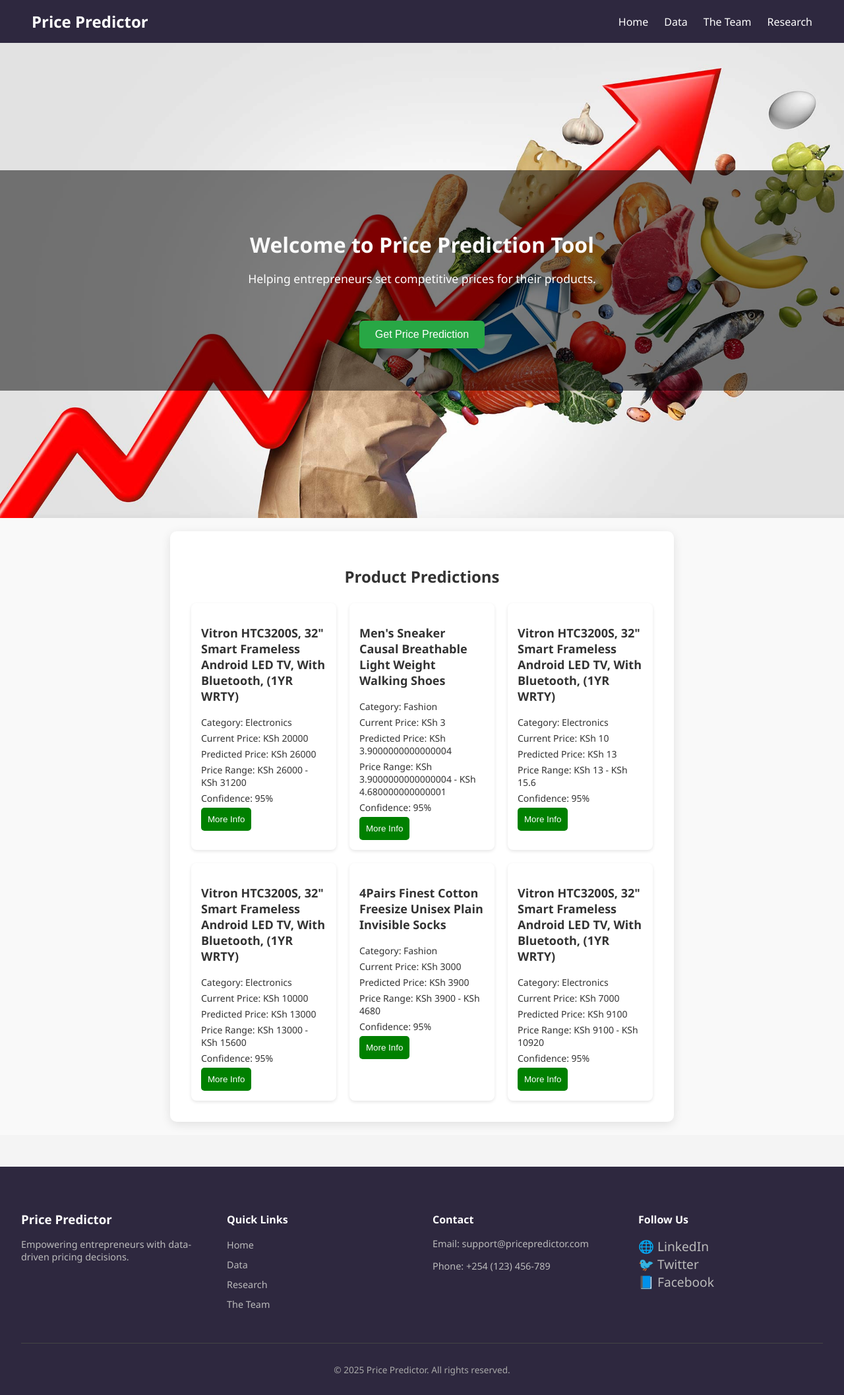
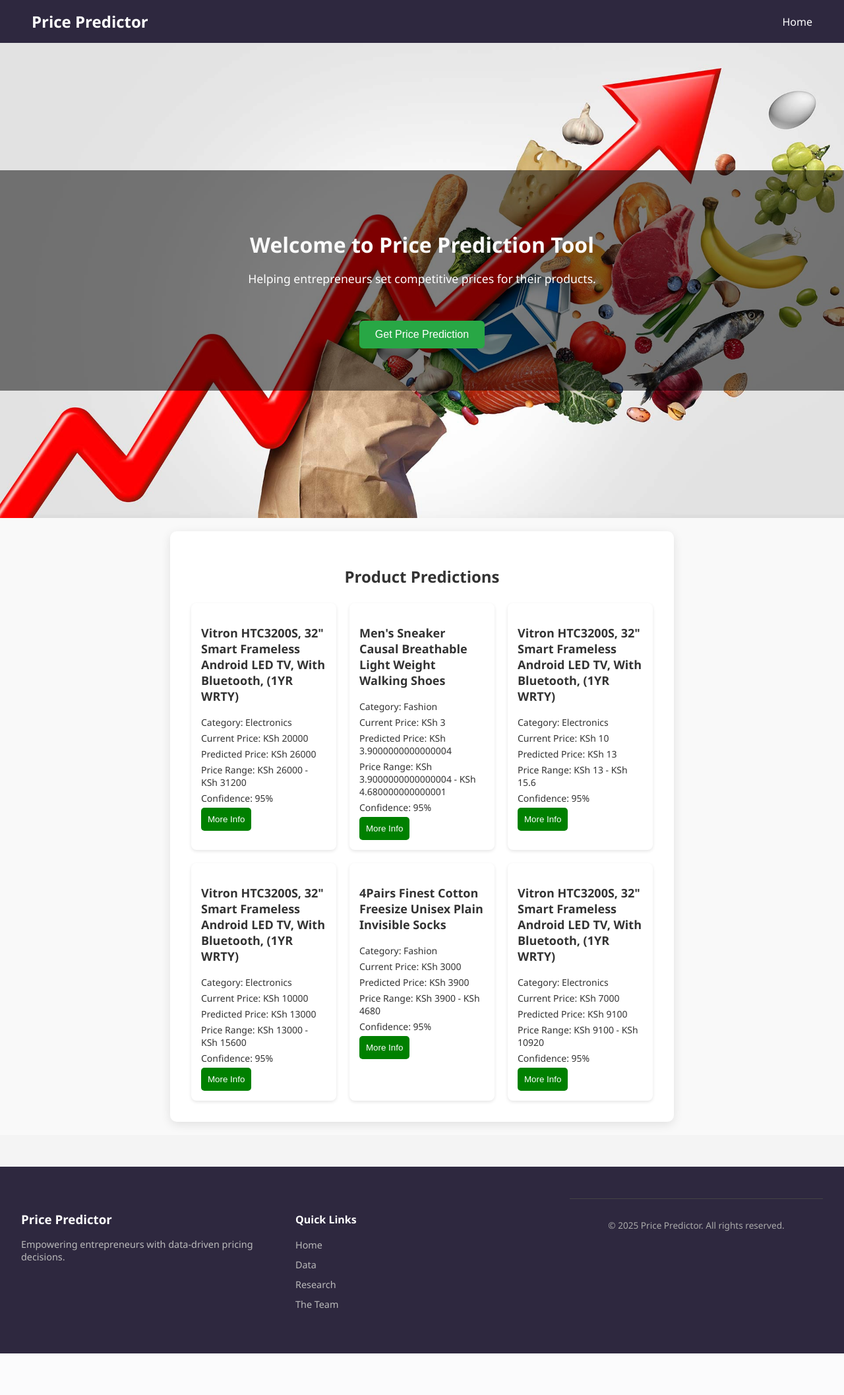
Before and after one commit to karanjambugua/Price-prediction-model-user-interface, a Flask app: template templates/index.html in a window 1280 px wide. Shown: the whole page at 66% size. After the commit the page ends 2051 px from the top, so only its background shows below. Run offline with Flask 3, Linux system fonts and the light colour scheme; the template is opened without the code that fills it: most values are stand-ins (such as "Sample title", 1, 10 or a date in 2020).

Commit message:
Final touches

```diff
--- a/app.py
+++ b/app.py
@@ -276,9 +276,9 @@
 
         # Check if the original price is much lower (less than 50% of the product's price) or much higher (more than 200% of the price)
         if input_data['original_price'] < min_price * 0.5:
-            return jsonify({'error': f"The entered price is too low. The typical price for this product is between KSh {min_price:.2f} and KSh {max_price:.2f}. Please enter a more reasonable price."}), 400
+            return jsonify({'error': f"The entered price is below the market price. The typical price for this product is between KSh {min_price:.2f} and KSh {max_price:.2f}. Please enter a better price."}), 400
         elif input_data['original_price'] > max_price * 2.0:
-            return jsonify({'error': f"The entered price is too high. The typical price for this product is between KSh {min_price:.2f} and KSh {max_price:.2f}. Please enter a more reasonable price."}), 400
+            return jsonify({'error': f"The entered price is above the market price. The typical price for this product is between KSh {min_price:.2f} and KSh {max_price:.2f}. Please enter a better price."}), 400
 
         # Attempt category inference from dataset if missing
         if not input_data['main_category'] and input_data['product_name']:
--- a/static/script.js
+++ b/static/script.js
@@ -81,7 +81,7 @@
 
   // Check if the entered original price is within the reasonable range
   if (originalPrice < minPrice || originalPrice > maxPrice) {
-    alert(`The entered price is unrealistic. Please enter a price between KSh ${minPrice.toFixed(2)} and KSh ${maxPrice.toFixed(2)} for this product.`);
+    alert(`The entered price varies greatly from market price. Please enter a price between KSh ${minPrice.toFixed(2)} and KSh ${maxPrice.toFixed(2)} for this product.`);
     return;
   }
 
--- a/templates/index.html
+++ b/templates/index.html
@@ -18,9 +18,7 @@
     <!-- Nav Links -->
     <ul class="nav-links" id="nav-links">
       <li><a href="{{ url_for('home') }}">Home</a></li>
-      <li><a href="{{ url_for('data_page') }}">Data</a></li>
-      <li><a href="{{ url_for('team') }}">The Team</a></li>
-      <li><a href="{{ url_for('research') }}">Research</a></li>
+
     </ul>
   </nav>
 
@@ -82,8 +80,8 @@
     <div class="section-content">
       <h2>Price Prediction</h2>
        <p id="product-name-display">Product Name: </p> <!-- Display product name here -->
-      <p id="original-price-display">Original Price: Ksh</p>
-      <p id="predicted-price">Predicted Price: Ksh</p>
+      <p id="original-price-display">Preferred Price: Ksh</p>
+      <p id="predicted-price">Optimal Price: Ksh</p>
       <p id="price-range">Price Range: Ksh</p>
       <p id="confidence-level">Confidence Level: </p>
       <button id="go-back-btn" class="cta-btn secondary">Go Back</button>
@@ -100,7 +98,7 @@
           <h3>{{ product_name }}</h3>
           <p>Category: {{ category }}</p>
           <p>Current Price: KSh {{ current_price }}</p>
-          <p>Predicted Price: KSh {{ predicted_price }}</p>
+          <p>Optimal Price: KSh {{ predicted_price }}</p>
           <p class="price-range">Price Range: KSh {{ price_range_low }} - KSh {{ price_range_high }}</p>
           <p class="confidence">Confidence: {{ confidence }}</p>
           <button class="more-info-btn">More Info</button>
@@ -128,21 +126,6 @@
         </ul>
       </div>
 
-      <div class="footer-col">
-        <h4>Contact</h4>
-        <p>Email: <a href="mailto:support@pricepredictor.com">support@pricepredictor.com</a></p>
-        <p>Phone: +254 (123) 456-789</p>
-      </div>
-
-      <div class="footer-col">
-        <h4>Follow Us</h4>
-        <div class="social-links">
-          <a href="https://www.linkedin.com" target="_blank">🌐 LinkedIn</a><br>
-          <a href="https://twitter.com" target="_blank">🐦 Twitter</a><br>
-          <a href="https://www.facebook.com" target="_blank">📘 Facebook</a>
-        </div>
-      </div>
-    </div>
 
     <div class="footer-bottom">
       <p>&copy; 2025 Price Predictor. All rights reserved.</p>
```
